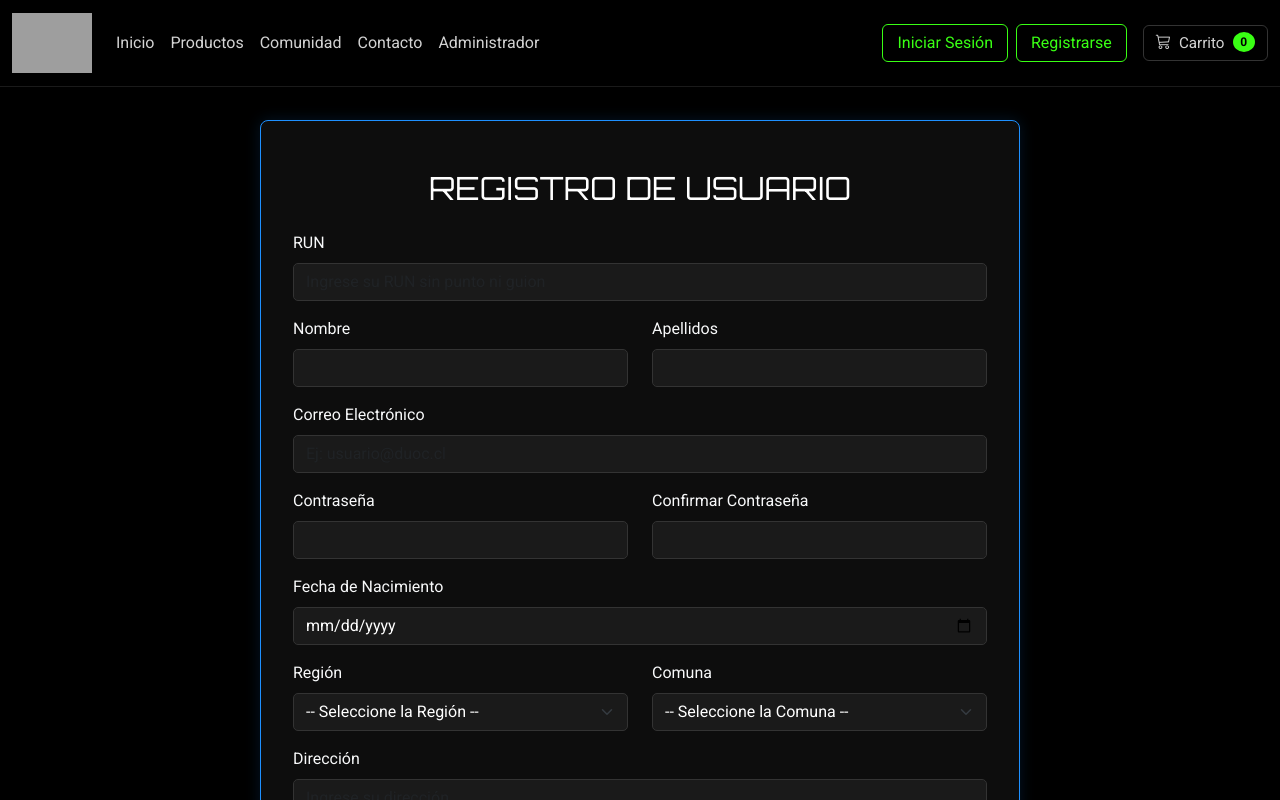
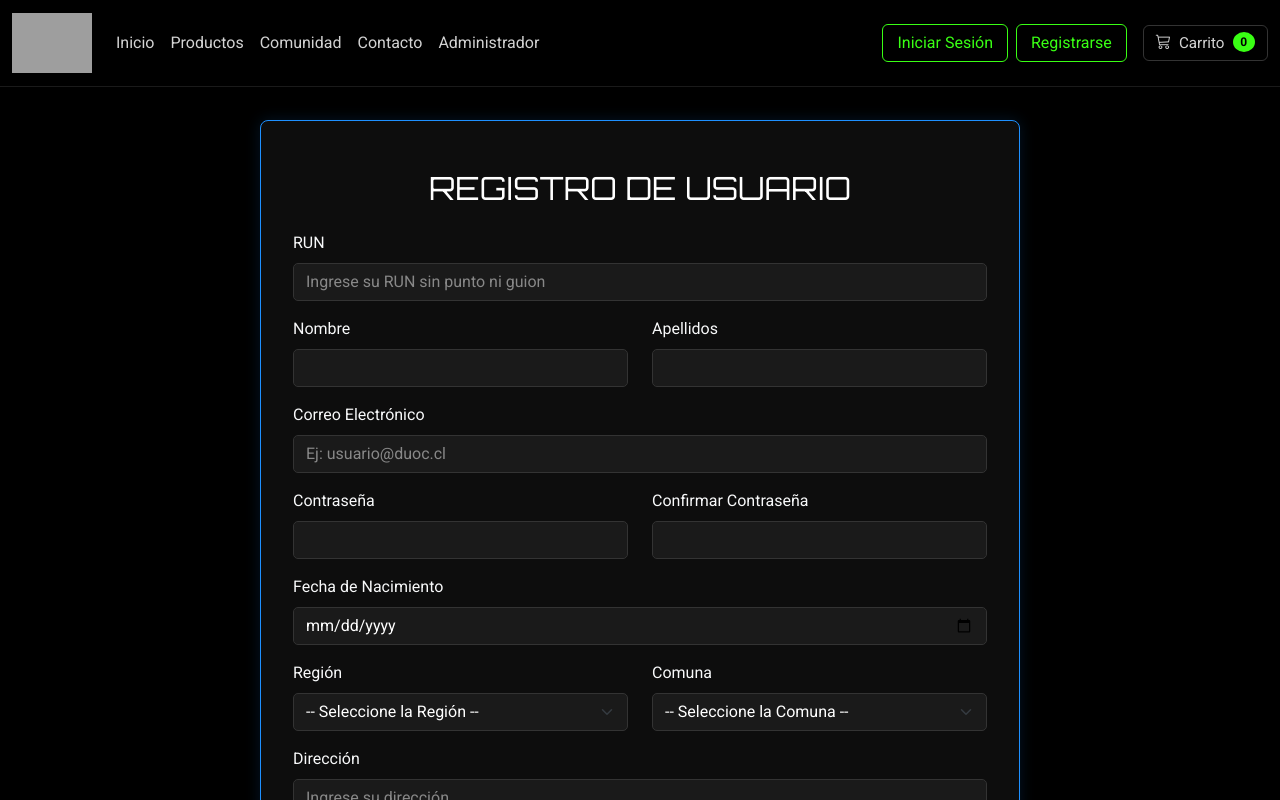
Before and after one commit to LucasRamirez04/LEVEL-UP-WEB-REACT, a React (Vite) app: page /registro in a window 1280 px wide. Shown: the top 800 px of the page. Built offline with nearby package versions, Linux system fonts and the light colour scheme; grey boxes are pictures that could not be loaded.

Commit message:
Arreglo de estilo del placeholder para InicioSesion y RegistroUsuario

```diff
--- a/src/pages/InicioSesion/InicioSesion.module.css
+++ b/src/pages/InicioSesion/InicioSesion.module.css
@@ -11,6 +11,10 @@
   color: #ffffff;
   border: 1px solid #333333;
   border-radius: 5px;
+}
+
+.contenedorFormulario :global(.form-control::placeholder) {
+  color: #888888;
 }
 
 .contenedorFormulario :global(.form-control:focus) {
--- a/src/pages/RegistroUsuario/RegistroUsuario.module.css
+++ b/src/pages/RegistroUsuario/RegistroUsuario.module.css
@@ -12,6 +12,10 @@
   color: #ffffff;
   border: 1px solid #333333;
   border-radius: 5px;
+}
+
+.contenedorFormulario :global(.form-control::placeholder) {
+  color: #888888;
 }
 
 .contenedorFormulario :global(.form-control:focus),
```
